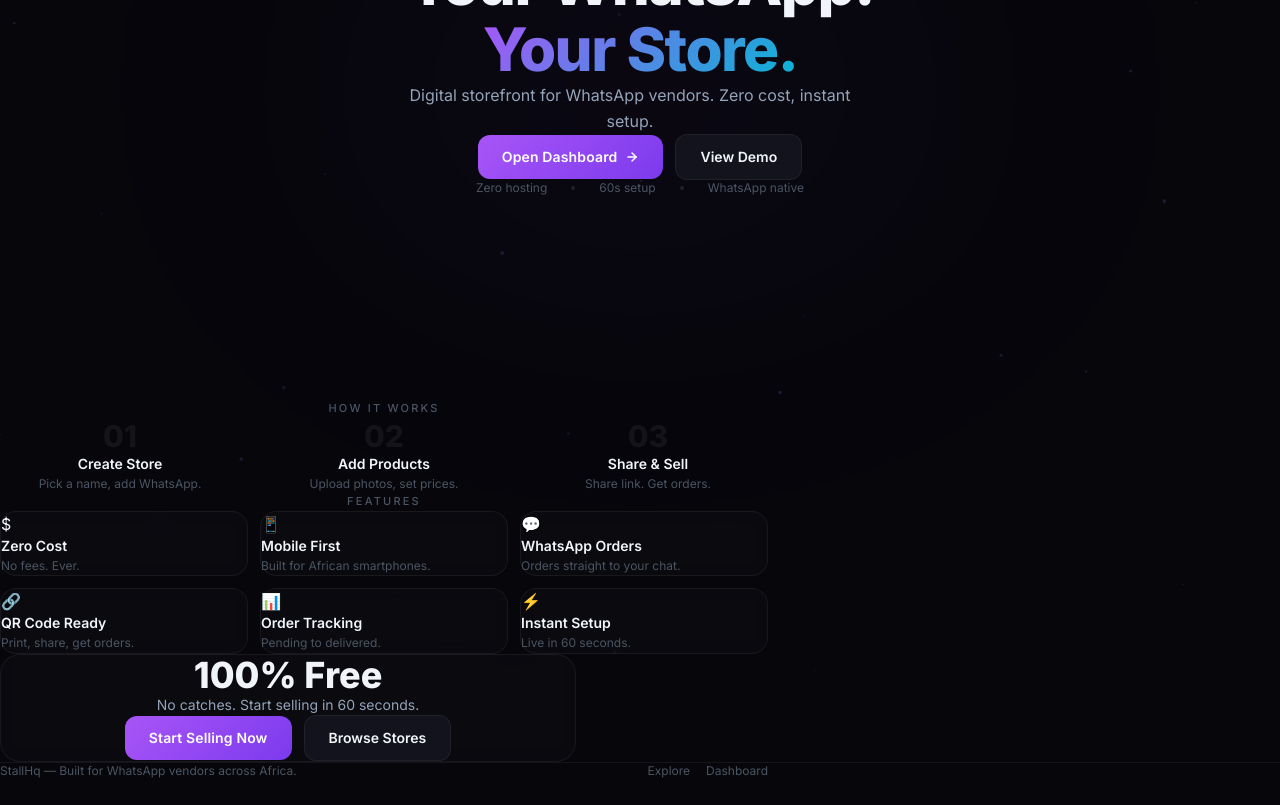
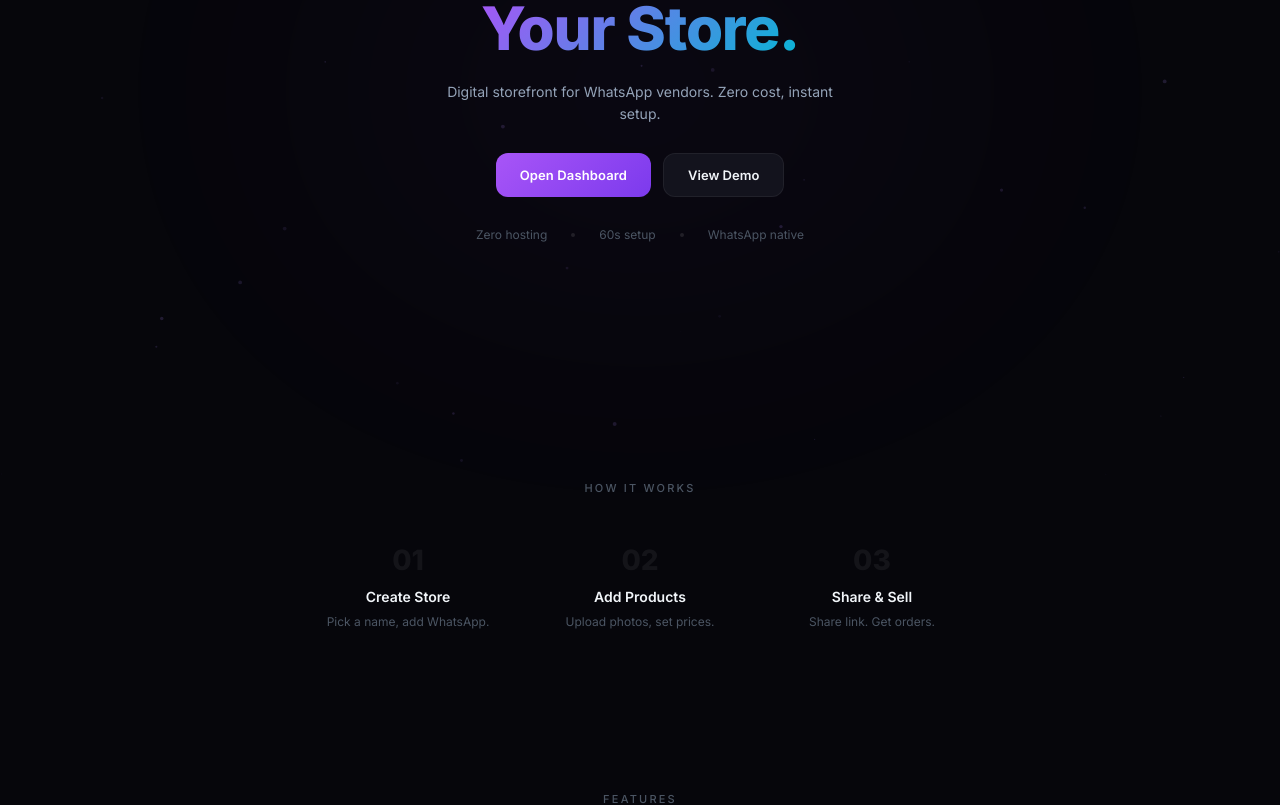
Before and after one commit to ggraphixc/stallHq.link, a Next.js app: page / in a window 1280 px wide. Shown: the part 280-1085 px from the top of the page. Before the commit the page ends 1059 px from the top, so only its background shows below. Built offline with nearby package versions, Linux system fonts and the light colour scheme.

Commit message:
fix: force centering with inline styles, bypass Tailwind issue

```diff
--- a/src/app/page.tsx
+++ b/src/app/page.tsx
@@ -17,7 +17,7 @@
 
     function resize() {
       canvas!.width = window.innerWidth;
-      canvas!.height = document.documentElement.scrollHeight;
+      canvas!.height = window.innerHeight;
     }
     resize();
     window.addEventListener("resize", resize);
@@ -61,12 +61,12 @@
 }
 
 const features = [
-  { icon: "$", title: "Zero Cost", desc: "No fees. Ever.", accent: "green" as const },
-  { icon: "📱", title: "Mobile First", desc: "Built for African smartphones.", accent: "purple" as const },
-  { icon: "💬", title: "WhatsApp Orders", desc: "Orders straight to your chat.", accent: "cyan" as const },
-  { icon: "🔗", title: "QR Code Ready", desc: "Print, share, get orders.", accent: "amber" as const },
-  { icon: "📊", title: "Order Tracking", desc: "Pending to delivered.", accent: "purple" as const },
-  { icon: "⚡", title: "Instant Setup", desc: "Live in 60 seconds.", accent: "green" as const },
+  { icon: "$", title: "Zero Cost", desc: "No fees. Ever." },
+  { icon: "📱", title: "Mobile First", desc: "Built for African smartphones." },
+  { icon: "💬", title: "WhatsApp Orders", desc: "Orders straight to your chat." },
+  { icon: "🔗", title: "QR Code Ready", desc: "Print, share, get orders." },
+  { icon: "📊", title: "Order Tracking", desc: "Pending to delivered." },
+  { icon: "⚡", title: "Instant Setup", desc: "Live in 60 seconds." },
 ];
 
 const steps = [
@@ -75,96 +75,97 @@
   { n: "03", title: "Share & Sell", desc: "Share link. Get orders." },
 ];
 
+const sectionStyle: React.CSSProperties = { maxWidth: 720, margin: "0 auto", padding: "5rem 1.5rem" };
+const labelStyle: React.CSSProperties = { textAlign: "center", fontSize: 11, fontWeight: 500, color: "var(--text-muted)", textTransform: "uppercase", letterSpacing: "0.2em", marginBottom: "2.5rem" };
+
 export default function Home() {
   return (
     <>
       <Particles />
       <main className="relative z-10">
         {/* Hero */}
-        <section className="relative flex flex-col items-center justify-center min-h-[85vh] px-6 text-center">
-          <div className="absolute top-1/4 left-1/2 -translate-x-1/2 w-[700px] h-[400px] bg-[var(--glow-purple)] rounded-full opacity-[0.04] blur-[140px] pointer-events-none" />
-          <div className="relative z-10 max-w-2xl space-y-5 fade-in">
-            <div className="inline-flex items-center gap-2 px-3 py-1.5 rounded-full border border-[var(--border-subtle)] bg-white/[0.03] backdrop-blur-sm text-xs text-[var(--text-secondary)]">
-              <span className="w-1.5 h-1.5 rounded-full bg-[var(--glow-green)] animate-pulse" />
+        <section style={{ display: "flex", flexDirection: "column", alignItems: "center", justifyContent: "center", minHeight: "85vh", padding: "0 1.5rem", textAlign: "center", position: "relative" }}>
+          <div style={{ position: "absolute", top: "25%", left: "50%", transform: "translateX(-50%)", width: 700, height: 400, background: "var(--glow-purple)", borderRadius: "50%", opacity: 0.04, filter: "blur(140px)", pointerEvents: "none" }} />
+          <div style={{ position: "relative", zIndex: 10, maxWidth: 640, display: "flex", flexDirection: "column", gap: "1.25rem" }} className="fade-in">
+            <div style={{ display: "inline-flex", alignItems: "center", gap: 8, padding: "6px 12px", borderRadius: 999, border: "1px solid var(--border-subtle)", background: "rgba(255,255,255,0.03)", fontSize: 12, color: "var(--text-secondary)", alignSelf: "center" }}>
+              <span style={{ width: 6, height: 6, borderRadius: "50%", background: "var(--glow-green)", animation: "pulse 2s infinite" }} />
               Free forever
             </div>
-            <h1 className="text-4xl sm:text-5xl md:text-6xl font-extrabold tracking-tight leading-[1.1]">
-              Your WhatsApp.
-              <br />
+            <h1 style={{ fontSize: "clamp(2.25rem, 5vw, 3.75rem)", fontWeight: 800, letterSpacing: "-0.02em", lineHeight: 1.1 }}>
+              Your WhatsApp.<br />
               <span className="text-gradient">Your Store.</span>
             </h1>
-            <p className="text-sm sm:text-base text-[var(--text-secondary)] max-w-md mx-auto leading-relaxed">
+            <p style={{ fontSize: 14, color: "var(--text-secondary)", maxWidth: 400, margin: "0 auto", lineHeight: 1.6 }}>
               Digital storefront for WhatsApp vendors. Zero cost, instant setup.
             </p>
-            <div className="flex flex-col sm:flex-row items-center justify-center gap-3 pt-2">
-              <Link href="/dashboard" className="glow-button text-sm px-6 py-3">
+            <div style={{ display: "flex", gap: 12, justifyContent: "center", paddingTop: 8, flexWrap: "wrap" }}>
+              <Link href="/dashboard" className="glow-button" style={{ fontSize: 13, padding: "10px 24px" }}>
                 Open Dashboard
-                <svg width="14" height="14" viewBox="0 0 24 24" fill="none" stroke="currentColor" strokeWidth="2.5" strokeLinecap="round" strokeLinejoin="round"><path d="M5 12h14" /><path d="m12 5 7 7-7 7" /></svg>
               </Link>
-              <Link href="/demo-store" className="glow-button-secondary text-sm px-6 py-3">
+              <Link href="/demo-store" className="glow-button-secondary" style={{ fontSize: 13, padding: "10px 24px" }}>
                 View Demo
               </Link>
             </div>
-            <div className="flex items-center justify-center gap-6 pt-2 text-xs text-[var(--text-muted)]">
+            <div style={{ display: "flex", justifyContent: "center", gap: 24, paddingTop: 8, fontSize: 12, color: "var(--text-muted)" }}>
               <span>Zero hosting</span>
-              <span className="w-1 h-1 rounded-full bg-[var(--border-medium)]" />
+              <span style={{ width: 4, height: 4, borderRadius: "50%", background: "var(--border-medium)", alignSelf: "center" }} />
               <span>60s setup</span>
-              <span className="w-1 h-1 rounded-full bg-[var(--border-medium)]" />
+              <span style={{ width: 4, height: 4, borderRadius: "50%", background: "var(--border-medium)", alignSelf: "center" }} />
               <span>WhatsApp native</span>
             </div>
           </div>
         </section>
 
         {/* How It Works */}
-        <section className="relative z-10 max-w-3xl mx-auto px-6 py-20">
-          <p className="text-center text-[11px] font-medium text-[var(--text-muted)] uppercase tracking-[0.2em] mb-10">How It Works</p>
-          <div className="grid grid-cols-3 gap-6">
+        <section style={sectionStyle}>
+          <p style={labelStyle}>How It Works</p>
+          <div style={{ display: "grid", gridTemplateColumns: "repeat(3, 1fr)", gap: "1.5rem", textAlign: "center" }}>
             {steps.map((s) => (
-              <div key={s.n} className="text-center space-y-2">
-                <span className="block text-3xl font-extrabold text-white/[0.06]">{s.n}</span>
-                <h3 className="text-sm font-semibold">{s.title}</h3>
-                <p className="text-xs text-[var(--text-muted)] leading-relaxed">{s.desc}</p>
+              <div key={s.n} style={{ display: "flex", flexDirection: "column", alignItems: "center", gap: 4 }}>
+                <span style={{ fontSize: 28, fontWeight: 800, color: "rgba(255,255,255,0.06)" }}>{s.n}</span>
+                <h3 style={{ fontSize: 14, fontWeight: 600 }}>{s.title}</h3>
+                <p style={{ fontSize: 12, color: "var(--text-muted)", lineHeight: 1.5 }}>{s.desc}</p>
               </div>
             ))}
           </div>
         </section>
 
         {/* Features */}
-        <section className="relative z-10 max-w-3xl mx-auto px-6 py-20">
-          <p className="text-center text-[11px] font-medium text-[var(--text-muted)] uppercase tracking-[0.2em] mb-10">Features</p>
-          <div className="grid grid-cols-2 sm:grid-cols-3 gap-3">
+        <section style={sectionStyle}>
+          <p style={labelStyle}>Features</p>
+          <div style={{ display: "grid", gridTemplateColumns: "repeat(auto-fill, minmax(180px, 1fr))", gap: 12 }}>
             {features.map((f) => (
               <div
                 key={f.title}
-                className="rounded-xl border border-[var(--border-subtle)] bg-white/[0.02] backdrop-blur-sm p-4 sm:p-5 hover:bg-white/[0.04] hover:border-white/10 transition-all duration-300"
+                style={{ borderRadius: 12, border: "1px solid var(--border-subtle)", background: "rgba(255,255,255,0.02)", padding: "1rem 1.25rem", transition: "all 0.3s" }}
               >
-                <div className="text-base mb-2">{f.icon}</div>
-                <h3 className="text-sm font-semibold mb-1">{f.title}</h3>
-                <p className="text-xs text-[var(--text-muted)] leading-relaxed">{f.desc}</p>
+                <div style={{ fontSize: 18, marginBottom: 8 }}>{f.icon}</div>
+                <h3 style={{ fontSize: 13, fontWeight: 600, marginBottom: 4 }}>{f.title}</h3>
+                <p style={{ fontSize: 12, color: "var(--text-muted)", lineHeight: 1.5 }}>{f.desc}</p>
               </div>
             ))}
           </div>
         </section>
 
         {/* CTA */}
-        <section className="relative z-10 max-w-xl mx-auto px-6 py-20">
-          <div className="text-center space-y-4 rounded-2xl border border-[var(--border-subtle)] bg-white/[0.02] backdrop-blur-sm p-8 sm:p-12">
-            <p className="text-3xl sm:text-4xl font-extrabold">100% Free</p>
-            <p className="text-sm text-[var(--text-secondary)]">No catches. Start selling in 60 seconds.</p>
-            <div className="flex flex-col sm:flex-row items-center justify-center gap-3 pt-2">
-              <Link href="/dashboard" className="glow-button px-6 py-3 text-sm">Start Selling Now</Link>
-              <Link href="/explore" className="glow-button-secondary px-6 py-3 text-sm">Browse Stores</Link>
+        <section style={{ maxWidth: 520, margin: "0 auto", padding: "5rem 1.5rem" }}>
+          <div style={{ textAlign: "center", display: "flex", flexDirection: "column", alignItems: "center", gap: 16, borderRadius: 16, border: "1px solid var(--border-subtle)", background: "rgba(255,255,255,0.02)", padding: "3rem 2rem" }}>
+            <p style={{ fontSize: "clamp(1.75rem, 4vw, 2.5rem)", fontWeight: 800 }}>100% Free</p>
+            <p style={{ fontSize: 14, color: "var(--text-secondary)" }}>No catches. Start selling in 60 seconds.</p>
+            <div style={{ display: "flex", gap: 12, paddingTop: 8, flexWrap: "wrap", justifyContent: "center" }}>
+              <Link href="/dashboard" className="glow-button" style={{ fontSize: 13, padding: "10px 24px" }}>Start Selling Now</Link>
+              <Link href="/explore" className="glow-button-secondary" style={{ fontSize: 13, padding: "10px 24px" }}>Browse Stores</Link>
             </div>
           </div>
         </section>
 
         {/* Footer */}
-        <footer className="relative z-10 px-6 py-8 border-t border-[var(--border-subtle)]">
-          <div className="max-w-3xl mx-auto flex flex-col sm:flex-row items-center justify-between gap-3 text-xs text-[var(--text-muted)]">
+        <footer style={{ padding: "2rem 1.5rem", borderTop: "1px solid var(--border-subtle)" }}>
+          <div style={{ maxWidth: 720, margin: "0 auto", display: "flex", justifyContent: "space-between", alignItems: "center", fontSize: 12, color: "var(--text-muted)", flexWrap: "wrap", gap: 12 }}>
             <span>StallHq &mdash; Built for WhatsApp vendors across Africa.</span>
-            <div className="flex items-center gap-4">
-              <Link href="/explore" className="hover:text-[var(--text-primary)] transition-colors">Explore</Link>
-              <Link href="/dashboard" className="hover:text-[var(--text-primary)] transition-colors">Dashboard</Link>
+            <div style={{ display: "flex", gap: 16 }}>
+              <Link href="/explore" style={{ color: "inherit", textDecoration: "none" }}>Explore</Link>
+              <Link href="/dashboard" style={{ color: "inherit", textDecoration: "none" }}>Dashboard</Link>
             </div>
           </div>
         </footer>
```
